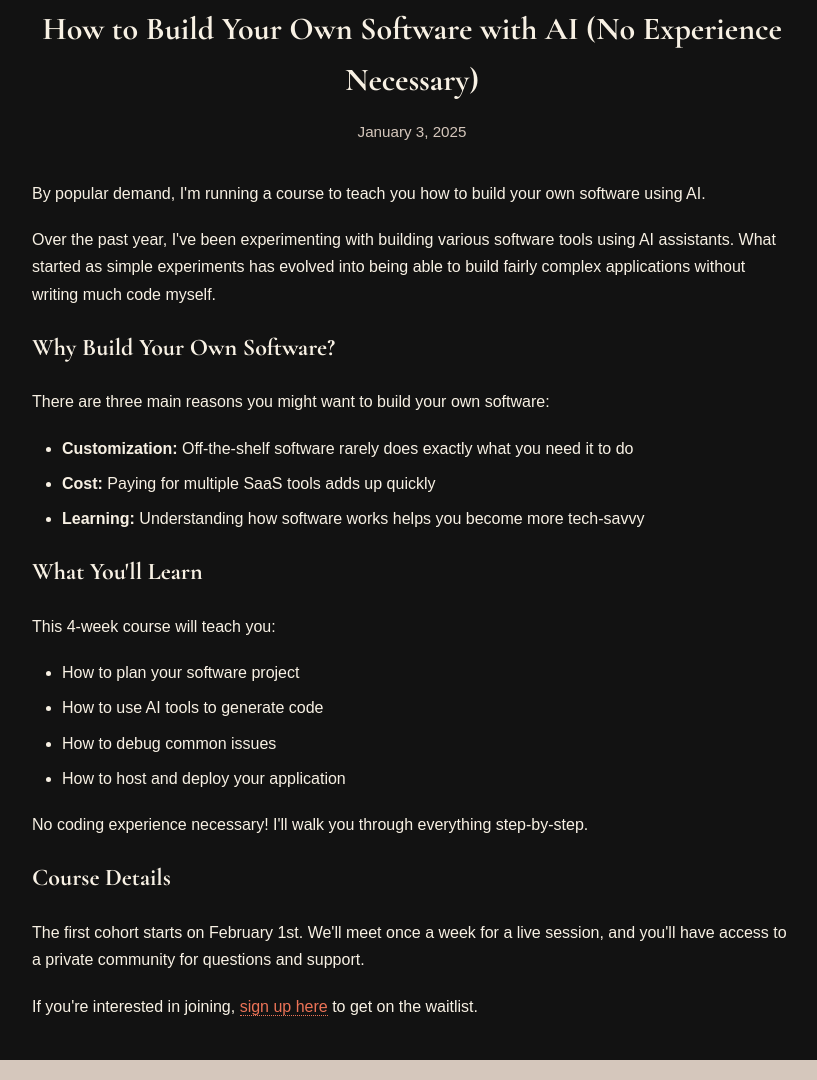
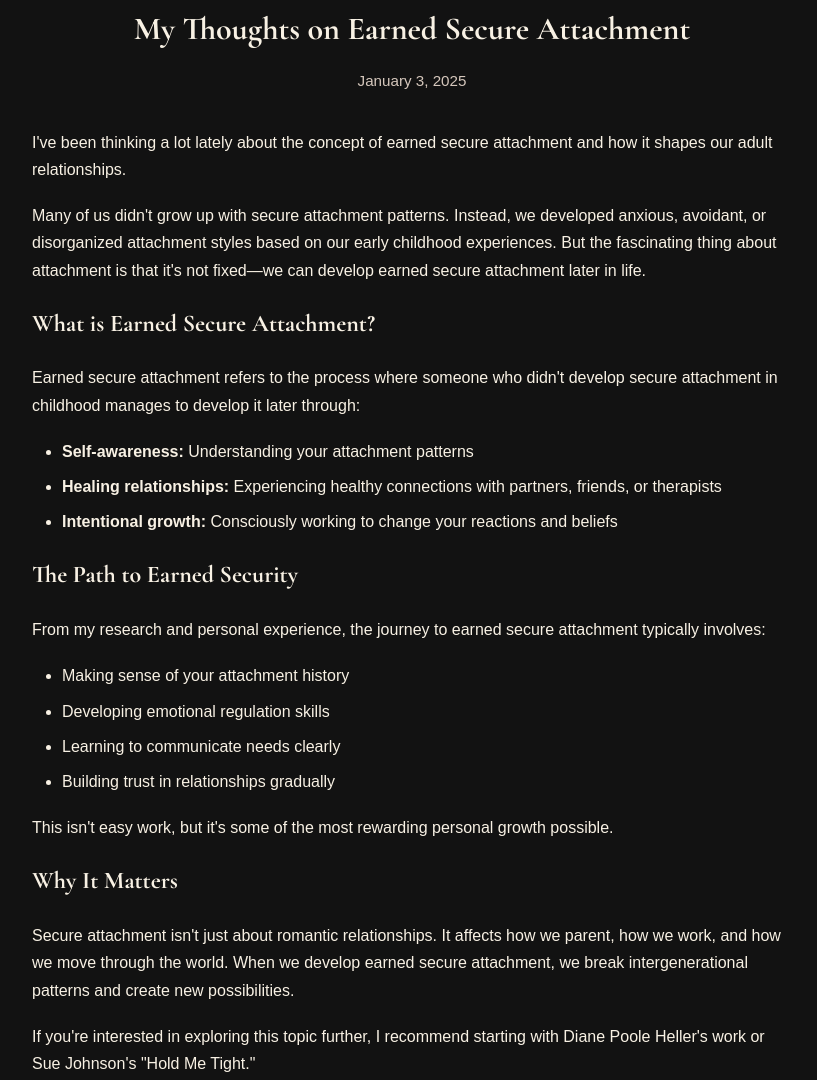
Before and after one commit to zan-h/mizanblack21.04, a website: page blog/how-to-build-your-own-software-with-ai.html in a window 1280 px wide. Shown: the part 146-1226 px from the top of the page, without its empty margins (228-1045 px from the left). Drawn offline with nearby package versions, Linux system fonts and the light colour scheme; a small style sheet from the web is missing.

Commit message:
added post

```diff
--- a/blog/how-to-build-your-own-software-with-ai.html
+++ b/blog/how-to-build-your-own-software-with-ai.html
@@ -3,7 +3,7 @@
 <head>
     <meta charset="UTF-8">
     <meta name="viewport" content="width=device-width, initial-scale=1.0">
-    <title>How to Build Your Own Software with AI - Mizan Haque</title>
+    <title>My Thoughts on Earned Secure Attachment - Mizan Haque</title>
     <link rel="stylesheet" href="../style.css">
     <link rel="stylesheet" href="https://unpkg.com/@geist-ui/fonts@latest/dist/index.css" />
     <link rel="icon" href="../../assets/hawk.webp" type="image/webp">
@@ -23,46 +23,46 @@
     </header>
 
     <main class="page-content blog-post">
-        <h1>How to Build Your Own Software with AI (No Experience Necessary)</h1>
+        <h1>My Thoughts on Earned Secure Attachment</h1>
 
-        <!-- <img src="../images/ai-software-header.jpg" alt="AI software development illustration" class="blog-featured-image"> -->
+        <!-- <img src="../images/attachment-header.jpg" alt="Secure attachment illustration" class="blog-featured-image"> -->
         <!-- Replace with your featured image path -->
 
         <p class="blog-post-date">January 3, 2025</p>
 
         <div class="blog-post-content">
-            <p>By popular demand, I'm running a course to teach you how to build your own software using AI.</p>
+            <p>I've been thinking a lot lately about the concept of earned secure attachment and how it shapes our adult relationships.</p>
 
-            <p>Over the past year, I've been experimenting with building various software tools using AI assistants. What started as simple experiments has evolved into being able to build fairly complex applications without writing much code myself.</p>
+            <p>Many of us didn't grow up with secure attachment patterns. Instead, we developed anxious, avoidant, or disorganized attachment styles based on our early childhood experiences. But the fascinating thing about attachment is that it's not fixed—we can develop earned secure attachment later in life.</p>
 
-            <h2>Why Build Your Own Software?</h2>
+            <h2>What is Earned Secure Attachment?</h2>
 
-            <p>There are three main reasons you might want to build your own software:</p>
+            <p>Earned secure attachment refers to the process where someone who didn't develop secure attachment in childhood manages to develop it later through:</p>
 
             <ul>
-                <li><strong>Customization:</strong> Off-the-shelf software rarely does exactly what you need it to do</li>
-                <li><strong>Cost:</strong> Paying for multiple SaaS tools adds up quickly</li>
-                <li><strong>Learning:</strong> Understanding how software works helps you become more tech-savvy</li>
+                <li><strong>Self-awareness:</strong> Understanding your attachment patterns</li>
+                <li><strong>Healing relationships:</strong> Experiencing healthy connections with partners, friends, or therapists</li>
+                <li><strong>Intentional growth:</strong> Consciously working to change your reactions and beliefs</li>
             </ul>
 
-            <h2>What You'll Learn</h2>
+            <h2>The Path to Earned Security</h2>
 
-            <p>This 4-week course will teach you:</p>
+            <p>From my research and personal experience, the journey to earned secure attachment typically involves:</p>
 
             <ul>
-                <li>How to plan your software project</li>
-                <li>How to use AI tools to generate code</li>
-                <li>How to debug common issues</li>
-                <li>How to host and deploy your application</li>
+                <li>Making sense of your attachment history</li>
+                <li>Developing emotional regulation skills</li>
+                <li>Learning to communicate needs clearly</li>
+                <li>Building trust in relationships gradually</li>
             </ul>
 
-            <p>No coding experience necessary! I'll walk you through everything step-by-step.</p>
+            <p>This isn't easy work, but it's some of the most rewarding personal growth possible.</p>
 
-            <h2>Course Details</h2>
+            <h2>Why It Matters</h2>
 
-            <p>The first cohort starts on February 1st. We'll meet once a week for a live session, and you'll have access to a private community for questions and support.</p>
+            <p>Secure attachment isn't just about romantic relationships. It affects how we parent, how we work, and how we move through the world. When we develop earned secure attachment, we break intergenerational patterns and create new possibilities.</p>
 
-            <p>If you're interested in joining, <a href="#">sign up here</a> to get on the waitlist.</p>
+            <p>If you're interested in exploring this topic further, I recommend starting with Diane Poole Heller's work or Sue Johnson's "Hold Me Tight."</p>
         </div>
     </main>
 
```
Also changed, not shown: articles.html (+3 -3 lines).
